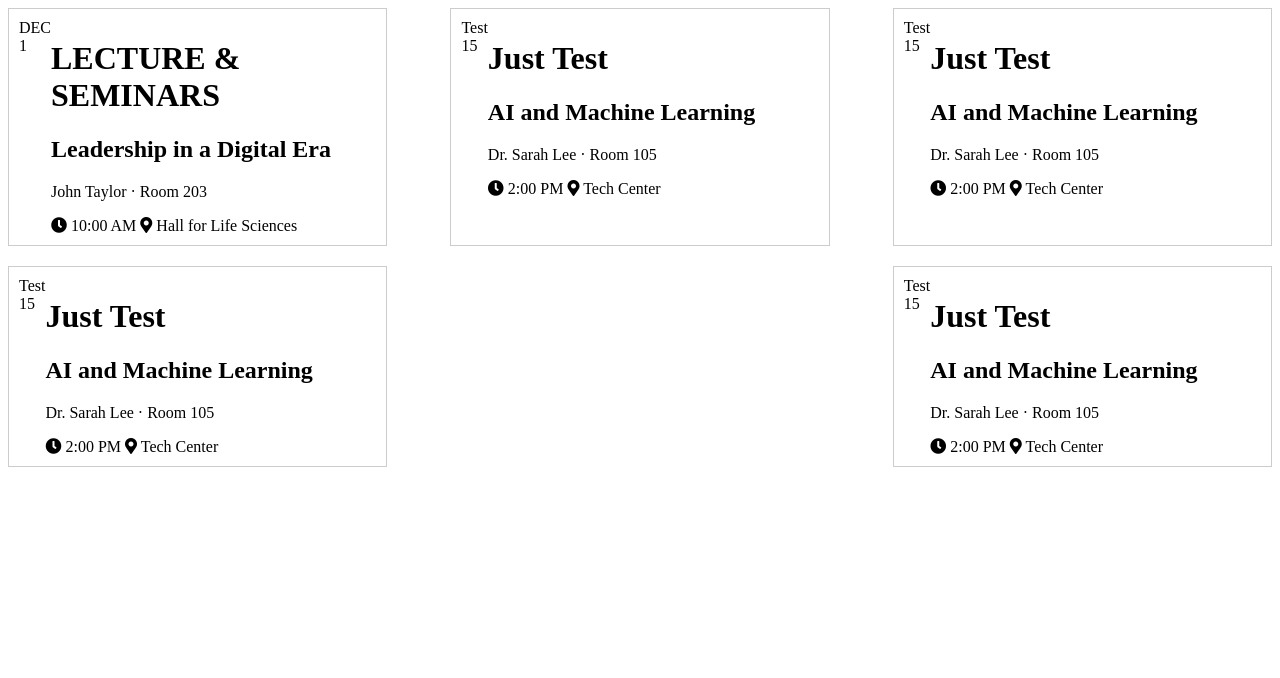
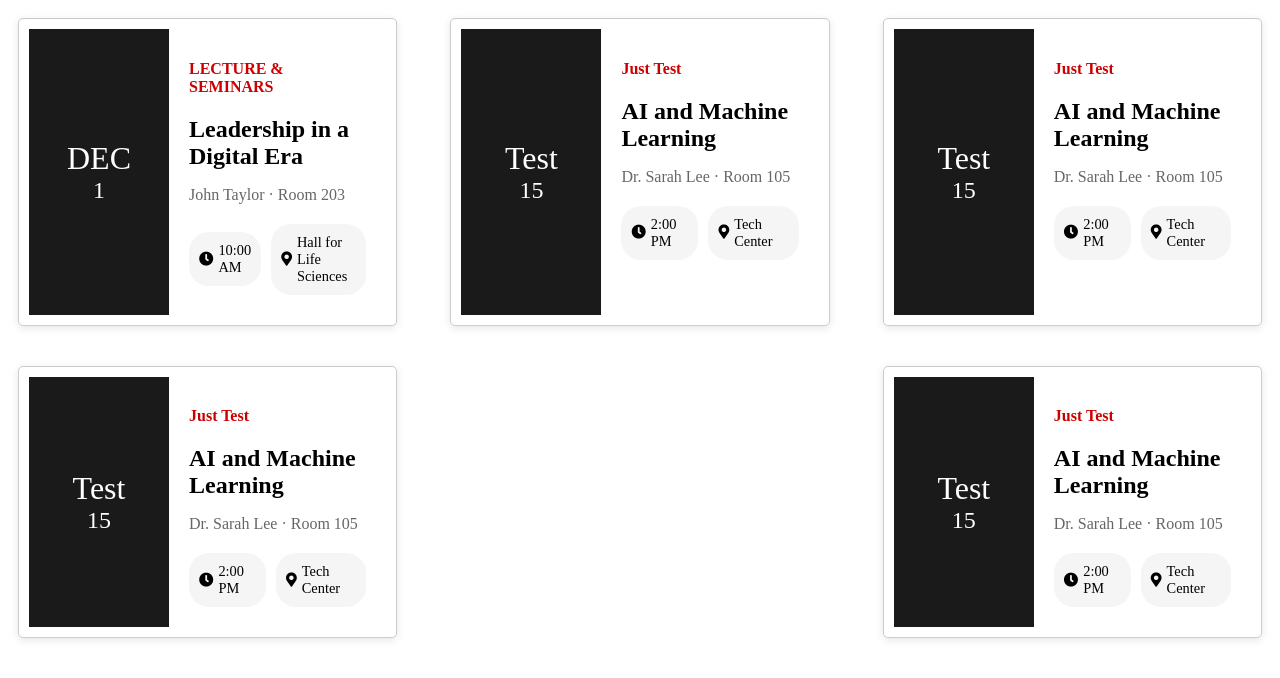
Before and after one commit to lezhaia/widget, a plain HTML site: page index.html in a window 1280 px wide. Drawn offline with Linux system fonts and the light colour scheme.

Commit message:
Widget Fix

```diff
--- a/css/style.css
+++ b/css/style.css
@@ -1,3 +1,69 @@
+.event-container {
+    display: flex;
+    background-color: white;
+    box-shadow: 0 2px 8px rgba(0, 0, 0, 0.1);
+    border-radius: 5px;
+    max-width: 500px;
+    margin: 10px;
+}
+
+.date {
+    background-color: #1a1a1a;
+    color: white;
+    padding: 20px;
+    text-align: center;
+    font-size: 2rem;
+    display: flex;
+    flex-direction: column;
+    justify-content: center;
+    min-width: 100px;
+}
+
+.date span {
+    font-size: 1.5rem;
+}
+
+.details {
+    padding: 20px;
+    flex: 1;
+}
+
+.details h1 {
+    color: #cc0000;
+    font-size: 1rem;
+    margin-bottom: 10px;
+}
+
+.details h2 {
+    font-size: 1.5rem;
+    margin-bottom: 10px;
+}
+
+.details p {
+    font-size: 1rem;
+    color: #666;
+    margin-bottom: 20px;
+}
+
+.details .info {
+    display: flex;
+    align-items: center;
+    gap: 10px;
+}
+
+.details .info span {
+    display: flex;
+    align-items: center;
+    background-color: #f5f5f5;
+    padding: 10px;
+    border-radius: 20px;
+    font-size: 0.9rem;
+}
+
+.details .info span i {
+    margin-right: 5px;
+}
+
 /* Add this to your CSS file or modify the existing container styles */
 
 #event-widgets {
```
